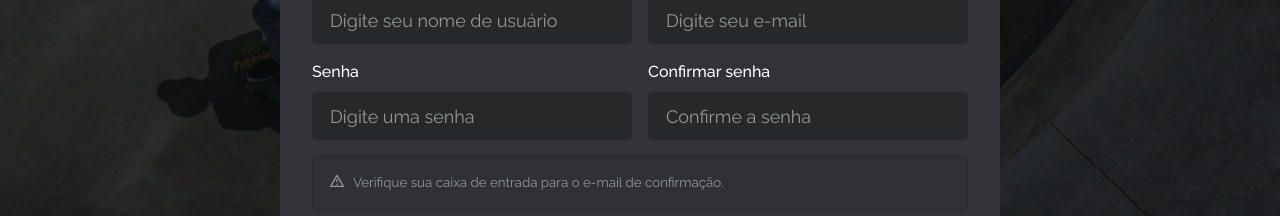
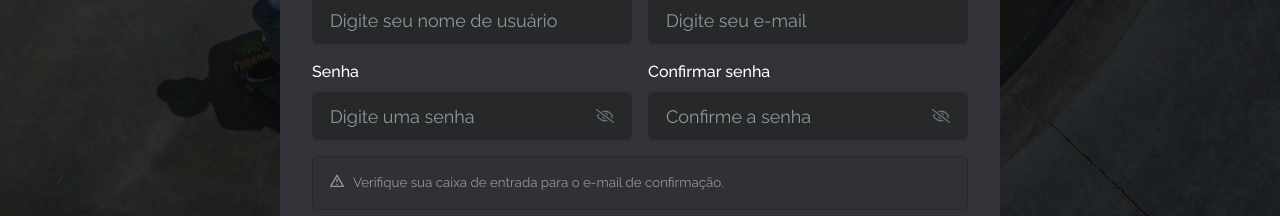
Before and after one commit to jpcmf/Frontend-GraduateProgram-FullStack-2024, a Next.js app: page /auth/signup in a window 1280 px wide. Shown: the part 354-570 px from the top of the page. Built offline with nearby package versions, Linux system fonts and the light colour scheme; no server answers.

Commit message:
feat: Add password visibility toggle to sign-up form

```diff
--- a/src/pages/auth/signup.tsx
+++ b/src/pages/auth/signup.tsx
@@ -8,12 +8,13 @@ import { zodResolver } from "@hookform/resolvers/zod";
 import { RiAlertLine } from "react-icons/ri";
 import { useState, useRef } from "react";
 import { SubmitHandler, useForm } from "react-hook-form";
-import { Button, Flex, Text, Stack, Box, Divider } from "@chakra-ui/react";
+import { Button, Flex, Text, Stack, Box, Divider, InputGroup, InputRightElement, IconButton } from "@chakra-ui/react";
 
 import { API } from "@/utils/constant";
 import { Input } from "@/shared/components/Form/Input";
 import { Toast } from "@/components/Toast";
 import { redirectIfAuthenticated } from "@/utils/auth";
+import { FaRegEye, FaRegEyeSlash } from "react-icons/fa";
 
 const signUpSchema = z
   .object({
@@ -41,6 +42,8 @@ export default function SignUp() {
   const [isVerified, setIsVerified] = useState(false);
   const [isVerifiedError, setIsVerifiedError] = useState(false);
   const recaptchaRef = useRef<ReCAPTCHA | null>(null);
+  const [showPassword, setShowPassword] = useState(false);
+  const [showConfirmPassword, setShowConfirmPassword] = useState(false);
 
   const {
     handleSubmit,
@@ -190,22 +193,46 @@ export default function SignUp() {
               />
             </Flex>
             <Flex flexDir={["column", null, "row"]} gap="4">
+              <InputGroup>
                 <Input
                   id="password"
-                type="password"
+                  type={showPassword ? "text" : "password"}
                   label="Senha"
                   placeholder="Digite uma senha"
                   {...register("password")}
                   error={errors.password}
                 />
+                <InputRightElement top={["8", "9"]} right="-2">
+                  <IconButton
+                    icon={showPassword ? <FaRegEye /> : <FaRegEyeSlash />}
+                    variant="unstyled"
+                    aria-label={showPassword ? "Ocultar senha" : "Mostrar senha"}
+                    onClick={() => setShowPassword(!showPassword)}
+                    size="lg"
+                    color="gray.600"
+                  />
+                </InputRightElement>
+              </InputGroup>
+              <InputGroup>
                 <Input
                   id="confirmPassword"
-                type="password"
+                  type={showConfirmPassword ? "text" : "password"}
                   label="Confirmar senha"
                   placeholder="Confirme a senha"
                   {...register("confirmPassword")}
                   error={errors.confirmPassword}
                 />
+                <InputRightElement top={["8", "9"]} right="-2">
+                  <IconButton
+                    icon={showConfirmPassword ? <FaRegEye /> : <FaRegEyeSlash />}
+                    variant="unstyled"
+                    aria-label={showPassword ? "Ocultar senha" : "Mostrar senha"}
+                    onClick={() => setShowConfirmPassword(!showConfirmPassword)}
+                    size="lg"
+                    color="gray.600"
+                  />
+                </InputRightElement>
+              </InputGroup>
             </Flex>
             <Flex flexDir="column">
               <Box border="1px solid" bg="blackAlpha.50" borderColor="gray.900" borderRadius="md" p="4">
```
Lines whose indentation alone changed are shown as unchanged.
